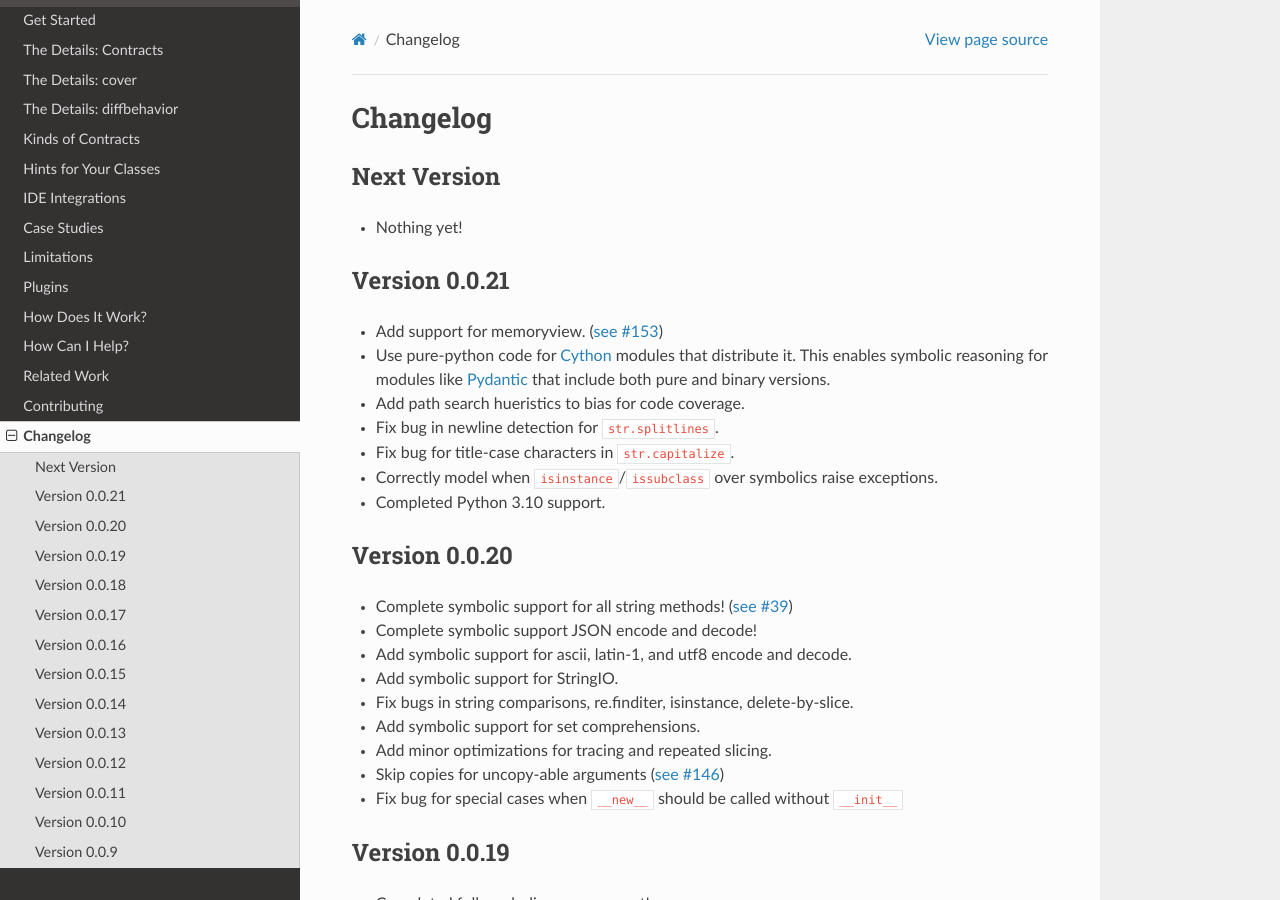
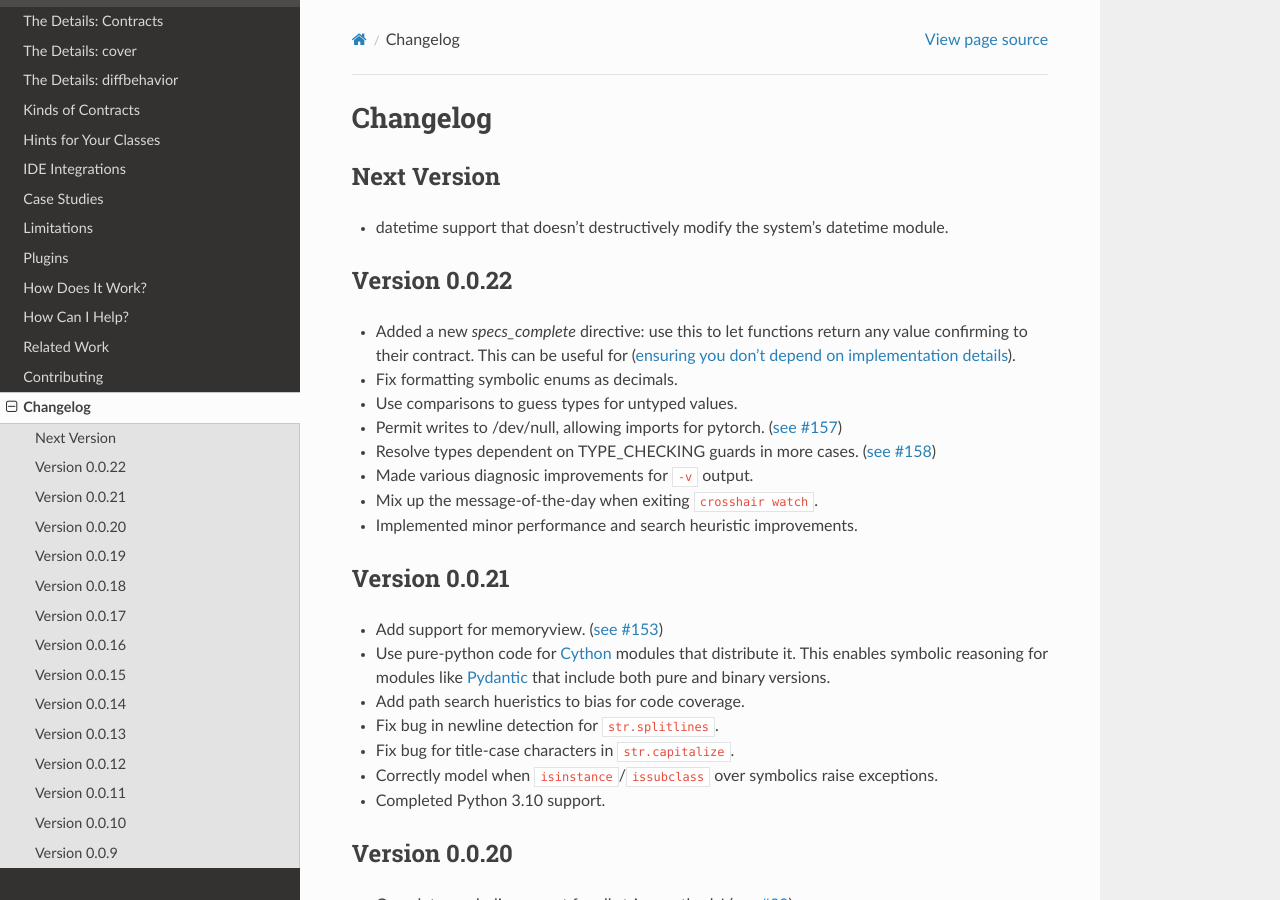
Before and after one commit to pschanely/CrossHair, a Sphinx documentation site: the page built from doc/source/changelog.rst, in a window 1280 px wide and 900 px high. Built offline with Sphinx 7.4.7 and the Read the Docs theme 2.0.0, drawn with Linux system fonts in a browser that asks for light colours; the version number is read from the project's files by our own code.

Commit message:
Update changelong for v 0.0.22

```diff
--- a/doc/source/changelog.rst
+++ b/doc/source/changelog.rst
@@ -6,7 +6,25 @@ Changelog
 Next Version
 ------------
 
-* Nothing yet!
+* datetime support that doesn't destructively modify the system's datetime module.
+
+
+Version 0.0.22
+--------------
+
+* Added a new `specs_complete` directive: use this to let functions
+  return any value confirming to their contract.
+  This can be useful for
+  (`ensuring you don't depend on implementation details <https://crosshair.readthedocs.io/en/latest/case_studies.html#contractual-semver>`__).
+* Fix formatting symbolic enums as decimals.
+* Use comparisons to guess types for untyped values.
+* Permit writes to /dev/null, allowing imports for pytorch.
+  (`see #157 <https://github.com/pschanely/CrossHair/issues/157>`__)
+* Resolve types dependent on TYPE_CHECKING guards in more cases.
+  (`see #158 <https://github.com/pschanely/CrossHair/issues/158>`__)
+* Made various diagnosic improvements for ``-v`` output.
+* Mix up the message-of-the-day when exiting ``crosshair watch``.
+* Implemented minor performance and search heuristic improvements.
 
 
 Version 0.0.21
```
